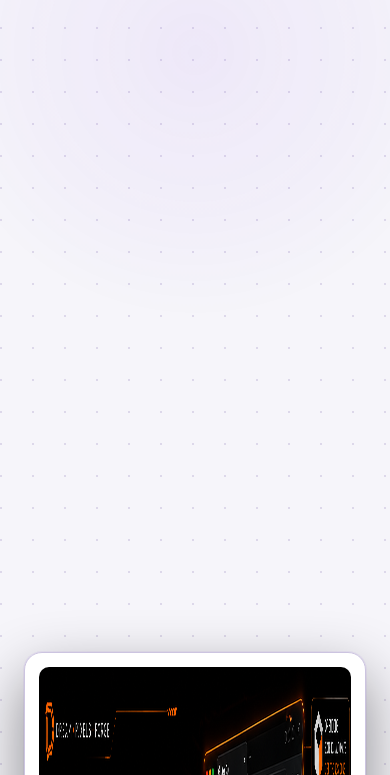
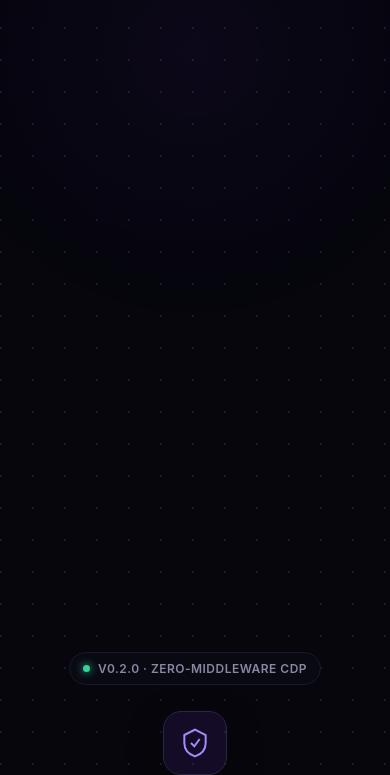
Before and after one commit to Dream-Pixels-Forge/browsy-bot, a website: page docs/index.html in a window 390 px wide. Shown: the part 69-844 px from the top of the page. Drawn offline with Linux system fonts and the light colour scheme.

Commit message:
fix: premium-dark look, force dark theme, fix mobile grid, README link
- Drop the pure-black banner.png slab from the hero: it is a black
  opaque image designed for the white README, and it rendered as a
  jarring black box inside the purple card on the dark page. The hero
  is now type-led with an inline SVG shield mark + headline.
- Force the dark theme: remove the prefers-color-scheme light override
  (which made the page washed-out in light-mode browsers) and add
  color-scheme: dark. This is a premium-dark product page, not
  adaptive.
- Fix the adapters grid: the inline repeat(3,1fr) was overriding the
  mobile media query, so 3-up persisted on phones. Now uses
  .grid-3 wired into the 900px / 620px breakpoints.
- Remove the now-unused docs/assets/banner.png (dead 1.3MB file).
- README: the top link row now leads with the Live site (page) link;
  drop the README-internal anchor links so the primary destination is
  the page, not the readme.

```diff
--- a/docs/index.html
+++ b/docs/index.html
@@ -25,21 +25,7 @@
       --code-border: #16162a;
       --sans: -apple-system, BlinkMacSystemFont, "Segoe UI", Roboto, "Helvetica Neue", Arial, "Noto Sans", sans-serif;
       --mono: ui-monospace, SFMono-Regular, "SF Mono", Menlo, Consolas, "Liberation Mono", monospace;
-    }
-    @media (prefers-color-scheme: light) {
-      :root {
-        --bg: #f6f5fa;
-        --bg-elev: #ffffff;
-        --bg-card: #ffffff;
-        --border: #ddd8ea;
-        --border-hi: #ccc4e0;
-        --fg: #1a1726;
-        --fg-dim: #5d5978;
-        --fg-mute: #8f8ba8;
-        --accent-glow: rgba(124, 58, 237, 0.06);
-        --code-bg: #efecf6;
-        --code-border: #ddd8ea;
-      }
+      color-scheme: dark;
     }
 
     * { box-sizing: border-box; }
@@ -115,15 +101,6 @@
     }
     .hero > * { position: relative; z-index: 1; }
 
-    .banner-frame {
-      display: inline-block; margin-bottom: 34px;
-      padding: 14px; border-radius: 18px;
-      background: var(--bg-card);
-      border: 1px solid var(--border-hi);
-      box-shadow: 0 24px 60px rgba(0,0,0,0.45), 0 0 0 1px rgba(124,58,237,0.06);
-    }
-    .banner-frame img { display: block; border-radius: 10px; max-width: 560px; width: 100%; }
-
     .badge {
       display: inline-flex; align-items: center; gap: 8px;
       padding: 6px 13px; border-radius: 100px; font-size: 12px; font-weight: 600;
@@ -133,6 +110,13 @@
       margin-bottom: 26px;
     }
     .badge .dot { width: 7px; height: 7px; border-radius: 50%; background: var(--green); box-shadow: 0 0 8px var(--green); }
+    .hero-mark {
+      width: 64px; height: 64px; margin: 0 auto 22px; border-radius: 18px;
+      display: grid; place-items: center;
+      background: var(--accent-glow); border: 1px solid var(--border-hi);
+      color: var(--accent-hi); box-shadow: 0 12px 34px rgba(0,0,0,0.35);
+    }
+    .hero-mark svg { width: 32px; height: 32px; stroke: currentColor; stroke-width: 1.5; fill: none; }
     .hero h1 {
       font-size: clamp(40px, 6.5vw, 66px); line-height: 1.02; font-weight: 800;
       letter-spacing: -0.03em; margin: 0 0 20px; max-width: 15ch; margin-left: auto; margin-right: auto;
@@ -196,6 +180,7 @@
     /* ---- Feature grid ---- */
     .grid { display: grid; grid-template-columns: repeat(3, 1fr); gap: 18px; }
     .grid-2 { grid-template-columns: repeat(2, 1fr); }
+    .grid-3 { grid-template-columns: repeat(3, 1fr); }
     .feature {
       background: var(--bg-card); border: 1px solid var(--border); border-radius: 14px;
       padding: 22px; transition: all 0.3s cubic-bezier(0.22, 1, 0.36, 1);
@@ -336,12 +321,12 @@
 
     /* ---- Responsive ---- */
     @media (max-width: 900px) {
-      .grid { grid-template-columns: repeat(2, 1fr); }
+      .grid, .grid-3 { grid-template-columns: repeat(2, 1fr); }
       .tier { grid-template-columns: 1fr; gap: 14px; }
       .quick { grid-template-columns: 1fr; gap: 28px; }
     }
     @media (max-width: 620px) {
-      .grid, .grid-2 { grid-template-columns: 1fr; }
+      .grid, .grid-2, .grid-3 { grid-template-columns: 1fr; }
       .nav-links { display: none; }
       .hero { padding-top: 60px; }
     }
@@ -382,10 +367,10 @@
     <section class="hero" style="padding-top: 60px;">
       <div class="hero-orb" aria-hidden="true"></div>
       <div class="wrap">
-        <div class="banner-frame fade-up">
-          <img src="assets/banner.png" alt="browsy-bot wordmark" width="2172" height="724" loading="eager" />
+        <div class="badge fade-up"><span class="dot"></span> v0.2.0 · Zero-middleware CDP</div>
+        <div class="hero-mark fade-up" aria-hidden="true">
+          <svg viewBox="0 0 24 24"><path d="M4 6l8-4 8 4v6c0 5-3.5 8.5-8 10-4.5-1.5-8-5-8-10z"/><path d="M9 12l2.5 2.5L15.5 9"/></svg>
         </div>
-        <div class="badge fade-up"><span class="dot"></span> v0.2.0 · Zero-middleware CDP</div>
         <h1 class="fade-up">Browser automation,<br /><span class="accent">zero middleware.</span></h1>
         <p class="sub fade-up">
           <strong>browsy-bot</strong> talks directly to the Chrome DevTools Protocol — no Puppeteer, no Playwright, no ChromeDriver. One CDP core, three adapters: an <strong>OpenCode plugin</strong>, a universal <strong>MCP server</strong>, and a <strong>CLI</strong>. It even remembers selectors and flows across sessions.
@@ -450,7 +435,7 @@
         <span class="eyebrow">One core, three ways in</span>
         <h2 class="fade-up">Meet it through the tool you already use.</h2>
         <p class="lead fade-up">The same CDP client powers an OpenCode plugin, a universal MCP server, and a CLI. Pick your surface — the core is identical.</p>
-        <div class="grid grid-2" style="grid-template-columns: repeat(3, 1fr);">
+        <div class="grid grid-3">
           <div class="adapter delay-1">
             <span class="tag">8 tools</span>
             <div class="icon"><svg viewBox="0 0 24 24" aria-hidden="true"><path d="M12 3l8 4v6c0 5-3.5 8.5-8 10-4.5-1.5-8-5-8-10V7z"/></svg></div>
```
Also changed, not shown: README.md, docs/assets/banner.png (deleted).
